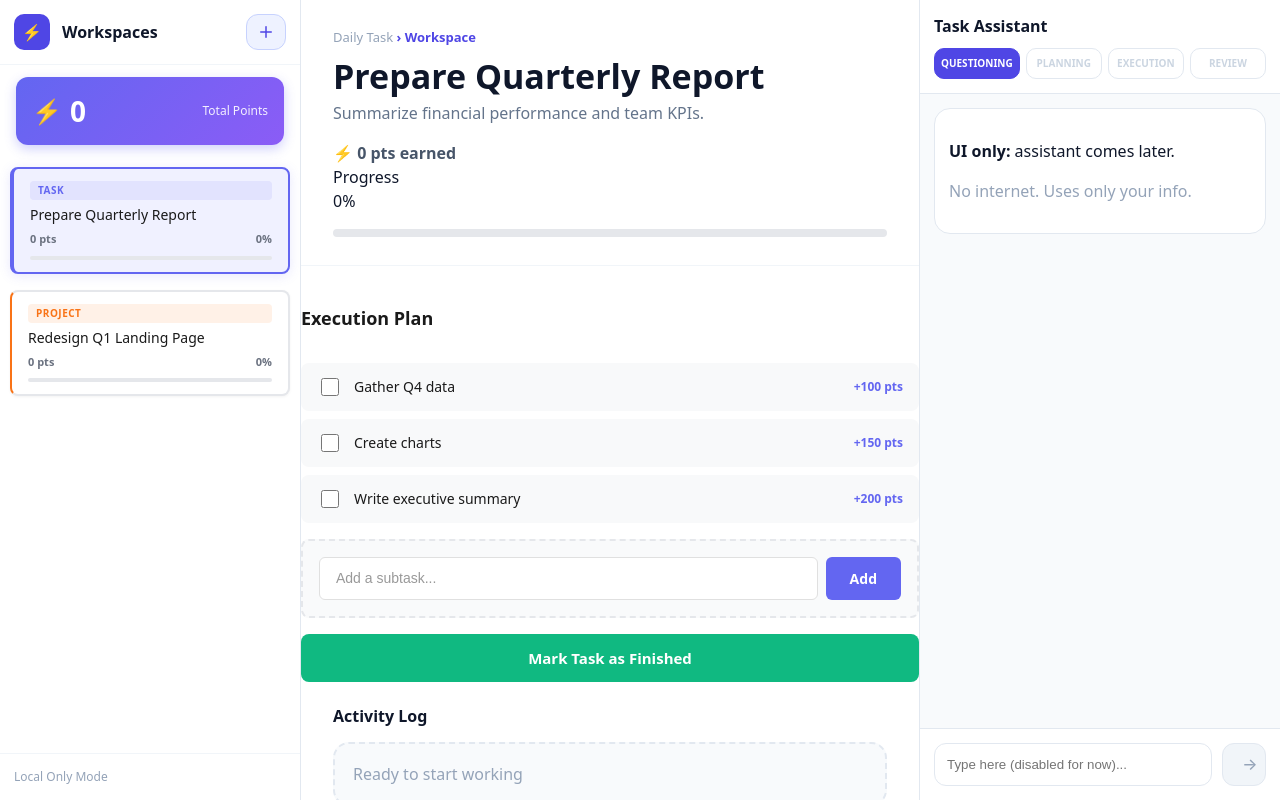
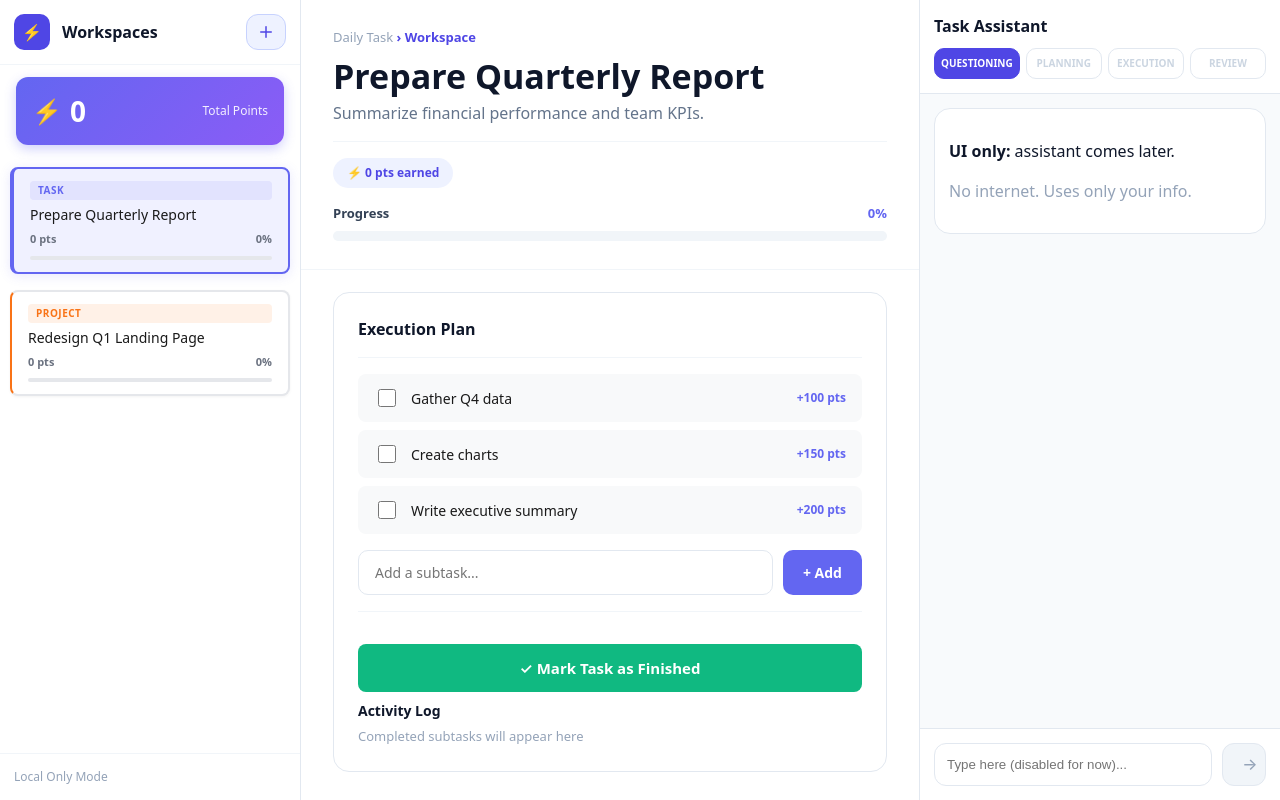
Before and after one commit to ZGadir/Task-Manager-AP, a React (Vite) app: page / in a window 1280 px wide. Built offline with nearby package versions, Linux system fonts and the light colour scheme.

Commit message:
Update app execution plan UI

```diff
--- a/src/App.css
+++ b/src/App.css
@@ -1003,3 +1003,163 @@ html, body, #root {
   font-weight: 500;
   margin-left: auto;
 }
+
+/* =========================================================
+   EXECUTION PLAN CARD
+   ========================================================= */
+.execution-plan {
+  padding: 22px 32px;
+  max-width: 900px;
+  margin: 0 auto;
+}
+
+.execution-card {
+  background: white;
+  border: 1px solid #e2e8f0;
+  border-radius: 16px;
+  padding: 24px;
+}
+
+.execution-header {
+  display: flex;
+  align-items: center;
+  justify-content: space-between;
+  margin-bottom: 16px;
+}
+
+.execution-header h2 {
+  margin: 0;
+  font-size: 16px;
+  font-weight: 700;
+}
+
+.no-subtasks-pill {
+  background: #f1f5f9;
+  color: #94a3b8;
+  font-size: 12px;
+  font-weight: 600;
+  padding: 4px 12px;
+  border-radius: 999px;
+}
+
+.execution-divider {
+  height: 1px;
+  background: #f1f5f9;
+  margin: 16px 0;
+}
+
+.execution-empty {
+  text-align: center;
+  color: #cbd5e1;
+  font-size: 13px;
+  margin: 8px 0 16px;
+}
+
+.execution-input-row {
+  display: flex;
+  gap: 10px;
+}
+
+.execution-input {
+  flex: 1;
+  padding: 12px 16px;
+  border: 1px solid #e2e8f0;
+  border-radius: 10px;
+  font-size: 14px;
+  font-family: inherit;
+  color: #0f172a;
+  background: white;
+  outline: none;
+}
+
+.execution-input:focus {
+  border-color: #6366f1;
+}
+
+.execution-add-btn {
+  padding: 12px 20px;
+  background: #6366f1;
+  color: white;
+  border: none;
+  border-radius: 10px;
+  font-size: 14px;
+  font-weight: 700;
+  cursor: pointer;
+}
+
+.execution-add-btn:hover {
+  background: #5558e3;
+}
+
+.activity-log {
+  margin-top: 8px;
+}
+
+.activity-log h3 {
+  margin: 0 0 6px;
+  font-size: 14px;
+  font-weight: 700;
+  color: #0f172a;
+}
+
+.activity-empty {
+  margin: 0;
+  font-size: 13px;
+  color: #94a3b8;
+}
+
+/* =========================================================
+   CENTER HEADER STATS
+   ========================================================= */
+.header-divider {
+  height: 1px;
+  background: #f1f5f9;
+  margin: 16px 0;
+}
+
+.header-stats {
+  margin-bottom: 16px;
+}
+
+.pts-badge {
+  display: inline-block;
+  background: #eef2ff;
+  color: #4f46e5;
+  font-size: 12px;
+  font-weight: 700;
+  padding: 6px 14px;
+  border-radius: 999px;
+}
+
+.progress-row {
+  display: flex;
+  justify-content: space-between;
+  align-items: center;
+  margin-bottom: 8px;
+}
+
+.progress-label {
+  font-size: 13px;
+  font-weight: 700;
+  color: #334155;
+}
+
+.progress-percent {
+  font-size: 13px;
+  font-weight: 700;
+  color: #6366f1;
+}
+
+.progress-track {
+  height: 10px;
+  background: #f1f5f9;
+  border-radius: 999px;
+  overflow: hidden;
+}
+
+.progress-fill {
+  height: 100%;
+  background: #6366f1;
+  border-radius: 999px;
+  transition: width 0.3s ease;
+}
--- a/src/App.tsx
+++ b/src/App.tsx
@@ -292,44 +292,55 @@ export default function App() {
           <>
             <div className="center-header">
               <div className="crumbs">
-                {currentWorkspace.type === 'task' ? 'Daily Task' : 'Project'} <span>›</span> <span>Workspace</span>
+                {currentWorkspace.type === 'task' ? 'Daily Task' : 'Project'}{' '}
+                <span>›</span> <span>Workspace</span>
               </div>
 
-              <h1>{currentWorkspace?.title}</h1>
-              <p>{currentWorkspace?.description}</p>
+              <h1>{currentWorkspace.title}</h1>
+              <p>{currentWorkspace.description}</p>
 
-              <div className="meta">
-                <span>⚡ {currentWorkspace?.points || 0} pts earned</span>
+              <div className="header-divider" />
+
+              <div className="header-stats">
+                <span className="pts-badge">
+                  ⚡ {currentWorkspace.points} pts earned
+                </span>
               </div>
 
               <div className="progress-row">
-                <div className="progress-label">Progress</div>
-                <div
-                  className="progress-bar"
-                  role="progressbar"
-                  aria-valuenow={calculateProgress(currentWorkspace)}
-                  aria-valuemin={0}
-                  aria-valuemax={100}
-                >
-                  <div className="bar" style={{ width: `${calculateProgress(currentWorkspace)}%` }} />
-                </div>
-                <div className="progress-percent">{calculateProgress(currentWorkspace)}%</div>
+                <span className="progress-label">Progress</span>
+                <span className="progress-percent">{calculateProgress(currentWorkspace)}%</span>
               </div>
 
-              <div className="progress-container">
-                <div className="progress-bar" style={{ width: `${calculateProgress(currentWorkspace)}%` }}></div>
-                <span className="progress-text">{calculateProgress(currentWorkspace)}% Complete</span>
+              <div className="progress-track">
+                <div
+                  className="progress-fill"
+                  style={{ width: `${calculateProgress(currentWorkspace)}%` }}
+                />
               </div>
             </div>
 
             <div className="execution-plan">
-              <div className="section-header">
+              <div className="execution-card">
+
+                {/* Header */}
+                <div className="execution-header">
                   <h2>Execution Plan</h2>
-                {(currentWorkspace?.subtasks?.length ?? 0) === 0 && <span className="no-subtasks">No subtasks yet</span>}
+                  {currentWorkspace.subtasks.length === 0 && (
+                    <span className="no-subtasks-pill">No subtasks yet</span>
+                  )}
                 </div>
 
+                <div className="execution-divider" />
+
+                {/* Empty state */}
+                {currentWorkspace.subtasks.length === 0 && (
+                  <p className="execution-empty">No subtasks added yet — add one below.</p>
+                )}
+
+                {/* Subtasks list */}
                 <div className="subtasks-list">
-                {currentWorkspace?.subtasks.map((subtask) => (
+                  {currentWorkspace.subtasks.map((subtask) => (
                     <div
                       key={subtask.id}
                       className={`subtask-item ${subtask.done ? 'completed' : ''}`}
@@ -338,8 +349,8 @@ export default function App() {
                         type="checkbox"
                         checked={subtask.done}
                         onChange={(e) => {
-                        e.stopPropagation();
-                        handleToggleSubtask(subtask.id);
+                          e.stopPropagation()
+                          handleToggleSubtask(subtask.id)
                         }}
                         className="subtask-checkbox"
                       />
@@ -349,35 +360,39 @@ export default function App() {
                   ))}
                 </div>
 
-              <div className="add-subtask-container">
+                {/* Input row */}
+                <div className="execution-input-row">
                   <input
                     type="text"
                     value={newSubtaskTitle}
                     onChange={(e) => setNewSubtaskTitle(e.target.value)}
-                  onKeyPress={(e) => e.key === 'Enter' && handleAddSubtask()}
+                    onKeyDown={(e) => e.key === 'Enter' && handleAddSubtask()}
                     placeholder="Add a subtask..."
-                  className="add-subtask-input"
+                    className="execution-input"
                   />
-                <button onClick={handleAddSubtask} className="add-subtask-btn">
-                  Add
+                  <button onClick={handleAddSubtask} className="execution-add-btn">
+                    + Add
                   </button>
                 </div>
 
+                <div className="execution-divider" />
+
+                {/* Finish button */}
                 <button
                   onClick={handleFinishTask}
                   className="task-finished-btn"
                   disabled={calculateProgress(currentWorkspace) === 100}
                 >
-                {calculateProgress(currentWorkspace) === 100 ? '✓ Task Completed' : 'Mark Task as Finished'}
+                  {calculateProgress(currentWorkspace) === 100 ? '✓ Task Completed' : '✓ Mark Task as Finished'}
                 </button>
+
+                {/* Activity Log */}
+                <div className="activity-log">
+                  <h3>Activity Log</h3>
+                  <p className="activity-empty">Completed subtasks will appear here</p>
                 </div>
 
-            <div className="section">
-              <div className="section-title">
-                <h2>Activity Log</h2>
               </div>
-
-              <div className="empty-card">Ready to start working</div>
             </div>
 
             {/* FUTURE: Put subtasks UI + log timeline here */}
```
Lines whose indentation alone changed are shown as unchanged.
